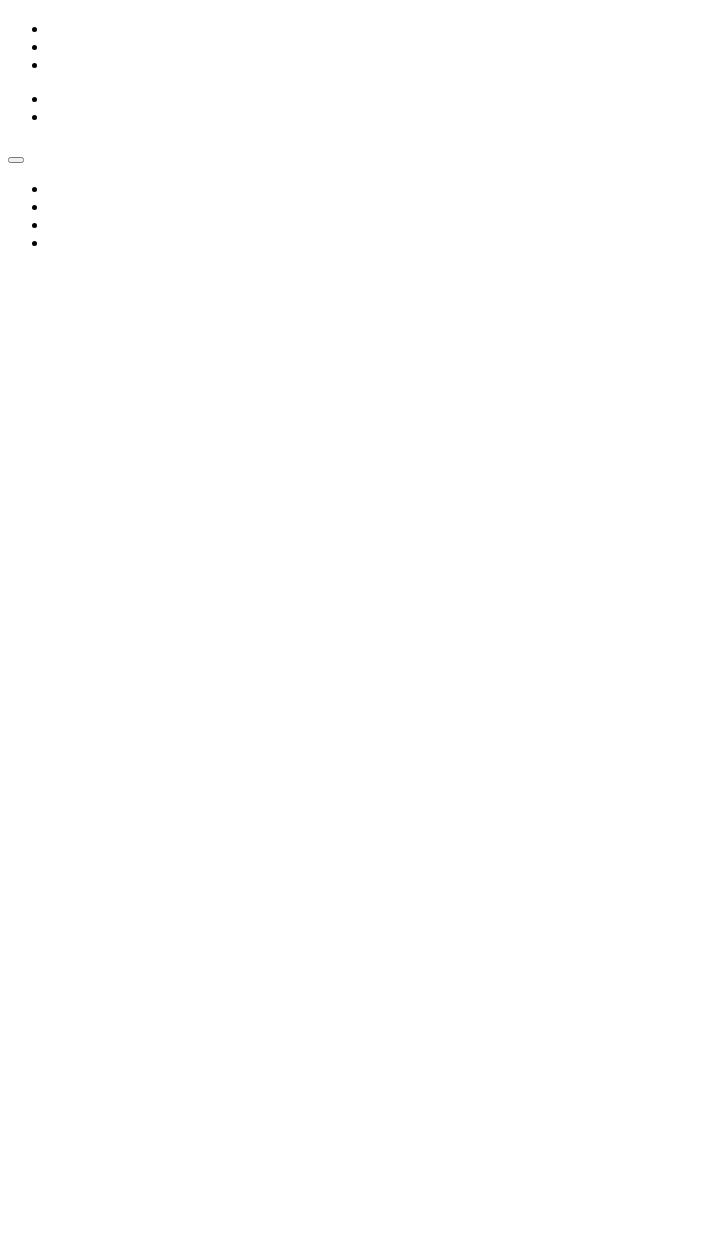
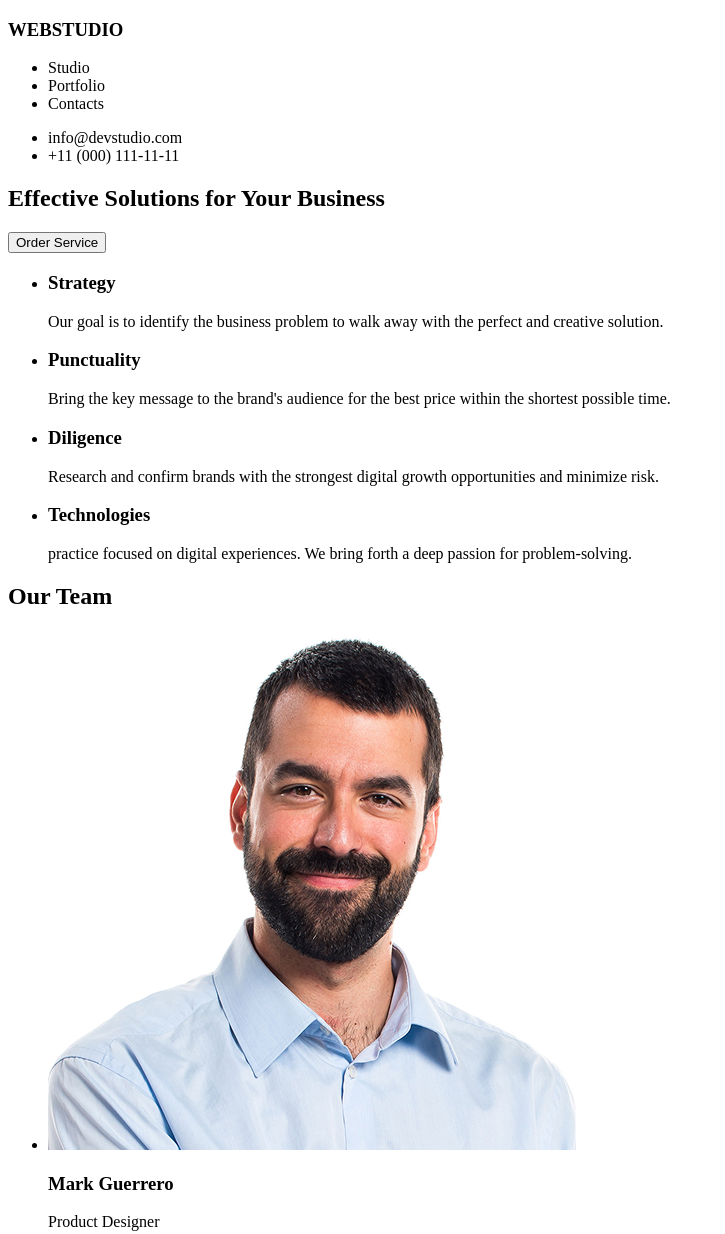
Before and after one commit to oleksiidzoba/goit-markup-hw-01, a plain HTML site: page index.html in a window 1280 px wide. Shown: the top 1234 px of the page, without its empty margins (0-725 px from the left). Before the commit the page ends 800 px from the top, so only its background shows below. Drawn offline with Linux system fonts and the light colour scheme.

Commit message:
add images,update main,footer

```diff
--- a/index.html
+++ b/index.html
@@ -5,33 +5,84 @@
     <meta name="viewport" content="width=device-width, initial-scale=1.0">
     <title>Document</title>
 </head>
+
 <body>
+
     <header>
-        <h2></h2>
+        <h3>WEBSTUDIO</h3>
         <ul>
-            <li></li>
-            <li></li>
-            <li></li>
+            <li>Studio</li>
+            <li>Portfolio</li>
+            <li>Contacts</li>
         </ul>
         <ul>
-            <li></li>
-            <li></li>
+            <li>info@devstudio.com</li>
+            <li>+11 (000) 111-11-11</li>
         </ul>
     </header>
+
     <main>
         <section>
-            <h1></h1>
-            <button></button>
+            <h1>
+                Effective Solutions
+for Your Business
+            </h1>
+            <button>Order Service</button>
         </section>
         <section>
             <ul>
-                <li></li>
-                <li></li>
-                <li></li>
-                <li></li>
+                <li>
+                    <h3>Strategy</h3><p>Our goal is to identify the business
+problem to walk away with the perfect and creative solution. </p>
+                </li>
+                <li>
+                    <h3>Punctuality</h3><p>Bring the key message to the brand's audience for the best price within the shortest possible time.</p>
+                </li>
+                <li>
+                    <h3>Diligence</h3><p>Research and confirm brands with the strongest digital growth opportunities and minimize risk.</p>
+                </li>
+                <li>
+                    <h3>Technologies</h3><p> practice focused on digital experiences. We bring forth a deep passion for problem-solving.</p>
+                </li>
             </ul>
         </section>
+
+    <section>
+       <h2>Our Team</h2>
+       <ul>
+        <li>
+            <img src="images/img-3.jpg"
+                 alt="man1">
+            <h3>Mark Guerrero</h3>
+            <p>Product Designer</p>
+
+        </li>
+        <li>
+            <img src="images/img-2.jpg"
+                 alt="man2">
+            <h3>Tom Ford</h3>
+            <p>Frontend Developer</p>
+        </li>
+        <li>
+            <img src="images/img-1.jpg"
+                 alt="woman1">
+                 <h3>Camila Garcia</h3>
+                 <p>Marketing</p>
+        </li>
+        <li>
+            <img src="images/img.jpg" alt="man3">
+            <h3>Daniel Wilson</h3>
+            <p>UI Designer</p>
+        </li>
+
+
+       </ul>
+    </section>
+
     </main>
-    <footer></footer>
+    <footer>
+        <h3>WEBSTUDIO</h3>
+        <p>Increase the flow of customers and sales for your business with digital marketing & growth solutions.</p>
+    </footer>
 </body>
 </html>
```
Also changed, not shown: images/img-1.jpg (added), images/img-2.jpg (added), images/img-3.jpg (added), images/img.jpg (added).
